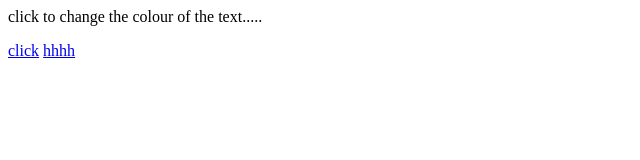
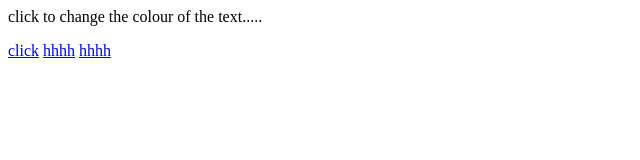
Before and after one commit to tests-e/ig_js_url_bar, a plain HTML site: page index.html in a window 1280 px wide. Shown: the full height of the page, 0-640 px from the left. Drawn offline with Linux system fonts and the light colour scheme.

Commit message:
Update index.html

```diff
--- a/index.html
+++ b/index.html
@@ -9,6 +9,8 @@
 
 <a href="javascript:(function(){document.body.style.background = 'pink';})();">hhhh</a>
 
+<a href="javascript:(function(){alert("hi");})();">hhhh</a>
+
 
 
 </body>
```
